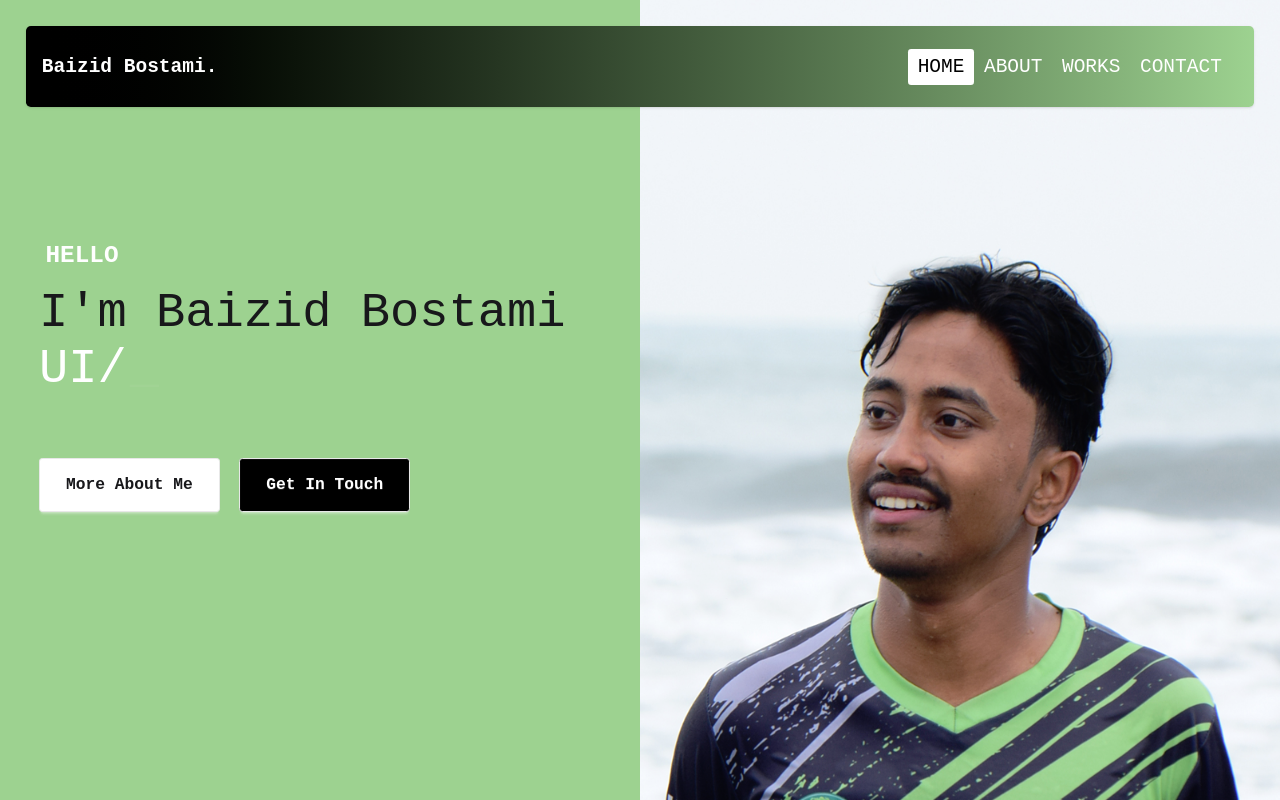
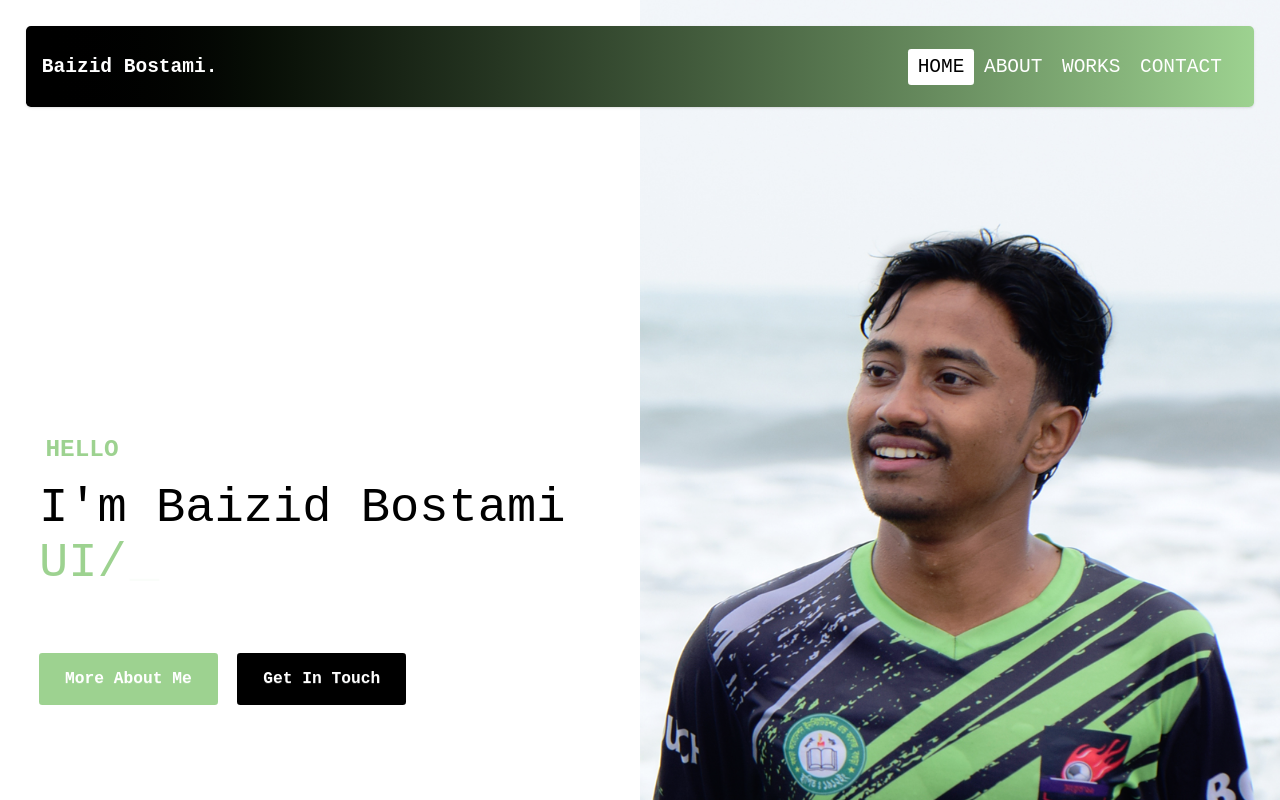
Before and after one commit to Baizid-B/My-Portfolio, a React (Vite) app: page / in a window 1280 px wide. Shown: the top 800 px of the page. Built offline with nearby package versions, Linux system fonts and the light colour scheme.

Commit message:
code update

```diff
--- a/src/components/Banner/Banner.jsx
+++ b/src/components/Banner/Banner.jsx
@@ -3,14 +3,15 @@ import { Typewriter } from 'react-simple-typewriter'
 
 const Banner = () => {
     return (
-        <div>
-            <div className="relative grid md:grid-cols-2">
-                <div className="absolute bg-[#9dd290] md:static space-y-6 pl-12 pt-74">
-                    <h1 className="uppercase ml-2 text-3xl font-bold text-white">hello</h1>
-                    <div>
+            <div className="relative grid md:grid-cols-2 items-center mx-auto">
+                <div className="absolute -top-58 left-0 items-center md:static space-y-6 pl-12 pt-74">
+
+                    <h1 className="uppercase ml-2 text-3xl font-bold text-[#9dd290]">hello</h1>
+
+                    <div className=''>
                         <h1 className='text-6xl space-y-2'>
-                            <p>I'm Baizid Bostami{' '} </p>
-                            <span className='text-white '>
+                            <p className='text-[#9dd290] md:text-black'>I'm Baizid Bostami{' '} </p>
+                            <span className='text-gray-400 md:text-[#9dd290] '>
                                 <Typewriter
                                     words={['Front-End Developer', 'UI/UX Designer', 'React']}
                                     loop={true}
@@ -24,17 +25,16 @@ const Banner = () => {
                         </h1>
                     </div>
 
-                    <div className='flex items-center mt-20 gap-6 '>
-                        <button className='btn bg-white text-xl p-8'><a href="#about">More About Me</a></button>
-                        <button className='btn bg-black text-white text-xl p-8'><a href="#contact">Get In Touch</a></button>
+                    <div className='flex flex-col lg:flex-row items-baseline lg:items-center mt-20 gap-6 '>
+                        <button className='btn border-none shadow-none bg-[#9dd290] text-white text-xl p-8'><a href="#about">More About Me</a></button>
+                        <button className='btn border-none shadow-none bg-black text-white text-xl p-8'><a href="#contact">Get In Touch</a></button>
                     </div>
                 </div>
 
                 <div className=''>
-                    <img className='w-[696px] h-[1000px]' src={bannerImg} alt="" />
+                    <img className='w-[696px] md:h-[720px] lg:h-[900px]' src={bannerImg} alt="" />
                 </div>
             </div>
-        </div>
     );
 };
 
--- a/src/components/Header/Navbar.jsx
+++ b/src/components/Header/Navbar.jsx
@@ -34,7 +34,7 @@ const Navbar = () => {
         })
         gsap.from("#nav",{
             y: -100,
-            duration:1,
+            duration:1.50,
             delay:1.10
         })
         gsap.from('#navLinkY',{
--- a/src/pages/Home.jsx
+++ b/src/pages/Home.jsx
@@ -3,7 +3,7 @@ import Banner from "../components/Banner/Banner";
 
 const Home = () => {
     return (
-        <div className="mt-20 md:mt-0 ">
+        <div className="mt-20 md:mt-0 grid md:grid-cols-1 items-center">
             <Banner></Banner>
         </div>
     );
```
